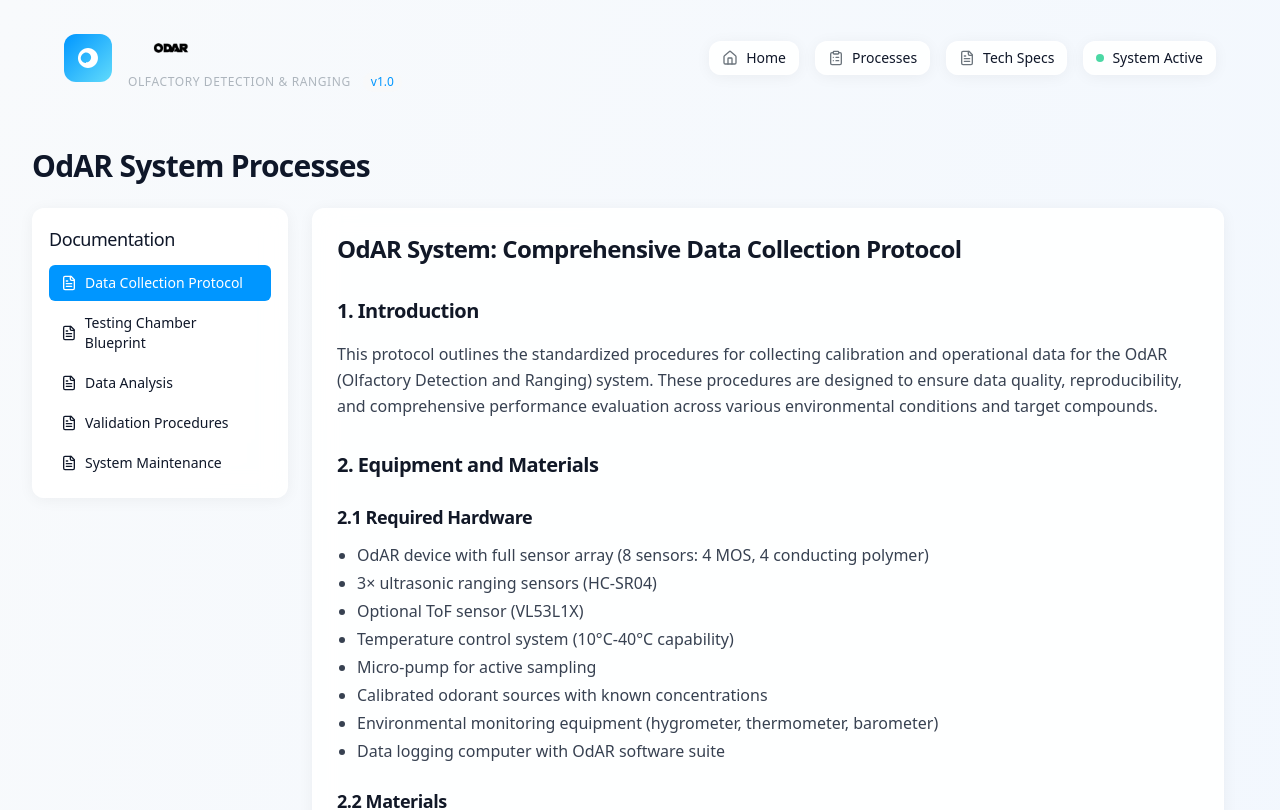
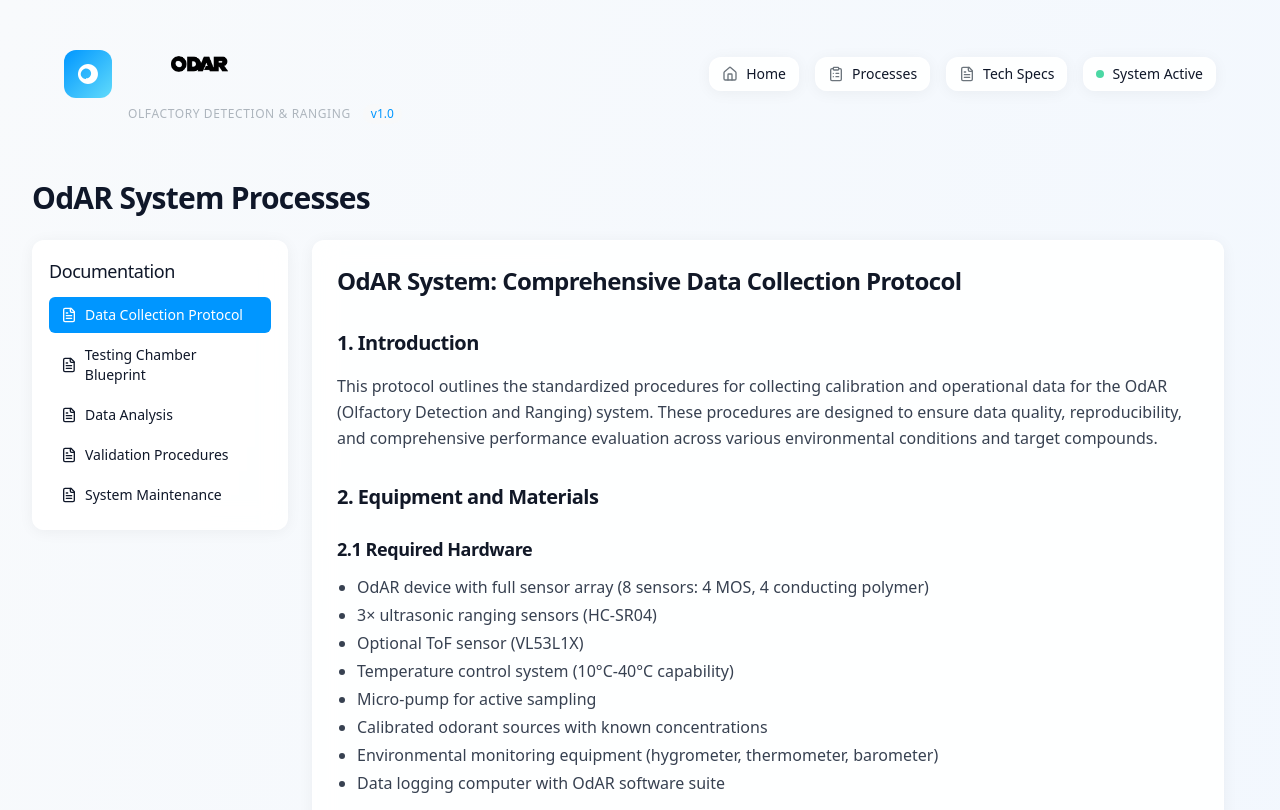
Before and after one commit to artistscloud/odar, a React (Vite) app: page /processes in a window 1280 px wide. Shown: the top 810 px of the page. Built offline with nearby package versions, Linux system fonts and the light colour scheme.

Commit message:
Visual edit in Lovable
Edited UI in Lovable

```diff
--- a/src/components/Header.tsx
+++ b/src/components/Header.tsx
@@ -13,7 +13,7 @@ const Header: React.FC = () => {
         </div>
         <div className={`transform transition-all duration-700 delay-100 ${titleVisible ? 'opacity-100 translate-y-0' : 'opacity-0 -translate-y-4'}`}>
           <h1 className="text-2xl font-medium tracking-tight">
-            <img alt="OdAR System Logo" className="h-12" src="/lovable-uploads/99b38f1d-1de0-432b-80a9-26fcba0c6e6c.png" />
+            <img alt="OdAR System Logo" src="/lovable-uploads/99b38f1d-1de0-432b-80a9-26fcba0c6e6c.png" className="h-20 object-cover" />
           </h1>
           <div className="flex items-center">
             <span className="text-xs uppercase tracking-wider text-odar-gray-500 font-medium">OLFACTORY DETECTION & RANGING</span>
```
